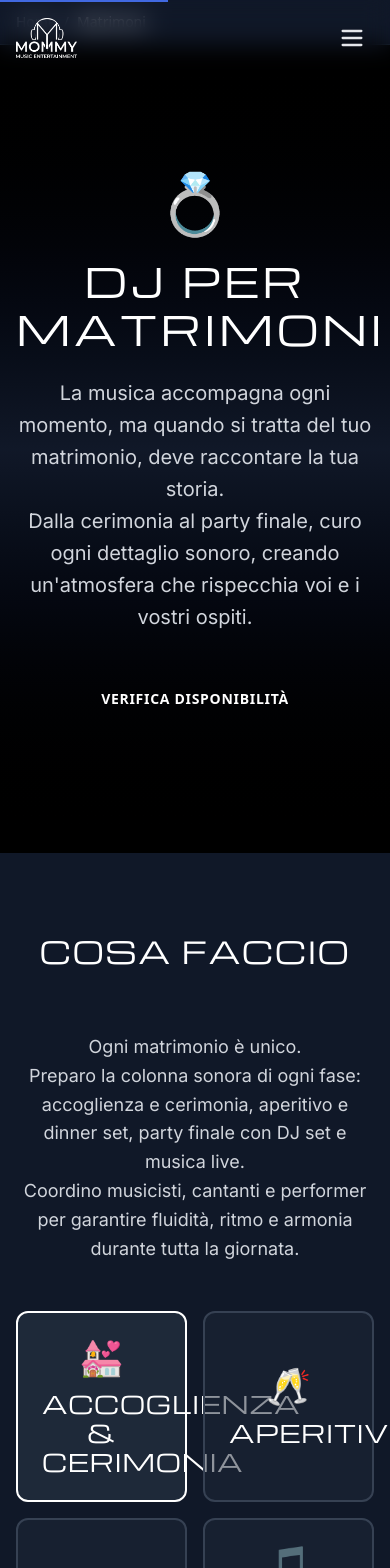
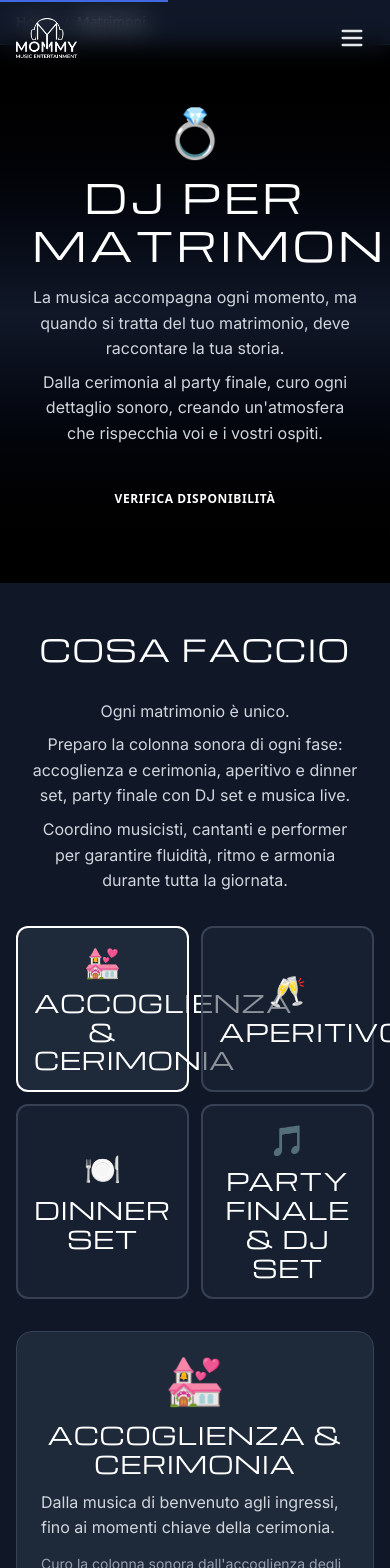
Before and after one commit to mommydjsalmani-cloud/mommy-marketing, a Next.js app: page /matrimoni in a window 390 px wide. Shown: the top 1568 px of the page. Built offline with nearby package versions, Linux system fonts and the light colour scheme.

Commit message:
Ottimizzato layout mobile pagina matrimoni - responsive design migliorato

```diff
--- a/app/matrimoni/page.tsx
+++ b/app/matrimoni/page.tsx
@@ -51,18 +51,18 @@ export default function Matrimoni() {
       </nav>
 
       {/* Hero */}
-      <section className="relative py-32 bg-gradient-to-b from-black via-gray-900 to-black">
+      <section className="relative py-16 md:py-32 bg-gradient-to-b from-black via-gray-900 to-black">
         <div className="container-custom text-center">
-          <div className="text-6xl mb-6">💍</div>
-          <h1 className="mb-6 text-white font-display">DJ per Matrimoni</h1>
-          <p className="font-sans text-xl text-gray-300 max-w-3xl mx-auto leading-relaxed">
-            La musica accompagna ogni momento, ma quando si tratta del tuo matrimonio, deve raccontare la tua storia.<br />
-            Dalla cerimonia al party finale, curo ogni dettaglio sonoro, creando un'atmosfera che rispecchia voi e i vostri ospiti.
+          <div className="text-5xl md:text-6xl mb-4 md:mb-6">💍</div>
+          <h1 className="mb-4 md:mb-6 text-white font-display px-4">DJ per Matrimoni</h1>
+          <p className="font-sans text-base md:text-xl text-gray-300 max-w-3xl mx-auto leading-relaxed px-4">
+            La musica accompagna ogni momento, ma quando si tratta del tuo matrimonio, deve raccontare la tua storia.<br className="hidden sm:block" />
+            <span className="block sm:inline mt-2 sm:mt-0">Dalla cerimonia al party finale, curo ogni dettaglio sonoro, creando un'atmosfera che rispecchia voi e i vostri ospiti.</span>
           </p>
-          <div className="mt-10">
+          <div className="mt-8 md:mt-10 px-4">
             <a
               href="#contatti"
-              className="font-sans inline-block bg-accent hover:bg-accent-hover text-white px-12 py-4 rounded-full font-semibold transition-colors uppercase tracking-wider text-sm"
+              className="font-sans inline-block bg-accent hover:bg-accent-hover text-white px-8 md:px-12 py-3 md:py-4 rounded-full font-semibold transition-colors uppercase tracking-wider text-xs md:text-sm"
             >
               Verifica disponibilità
             </a>
@@ -71,45 +71,45 @@ export default function Matrimoni() {
       </section>
 
       {/* Timeline - 4 Fasi */}
-      <section className="py-20 bg-gray-900">
+      <section className="py-12 md:py-20 bg-gray-900">
         <div className="container-custom max-w-6xl">
-          <h2 className="text-center mb-16 text-white uppercase tracking-wider">Cosa Faccio</h2>
-          <p className="font-sans text-center text-gray-300 max-w-3xl mx-auto mb-12 text-lg leading-relaxed">
-            Ogni matrimonio è unico.<br />
-            Preparo la colonna sonora di ogni fase: accoglienza e cerimonia, aperitivo e dinner set, party finale con DJ set e musica live.<br />
-            Coordino musicisti, cantanti e performer per garantire fluidità, ritmo e armonia durante tutta la giornata.
+          <h2 className="text-center mb-8 md:mb-16 text-white uppercase tracking-wider px-4">Cosa Faccio</h2>
+          <p className="font-sans text-center text-gray-300 max-w-3xl mx-auto mb-8 md:mb-12 text-base md:text-lg leading-relaxed px-4">
+            Ogni matrimonio è unico.<br className="hidden sm:block" />
+            <span className="block sm:inline mt-2 sm:mt-0">Preparo la colonna sonora di ogni fase: accoglienza e cerimonia, aperitivo e dinner set, party finale con DJ set e musica live.</span><br className="hidden sm:block" />
+            <span className="block sm:inline mt-2 sm:mt-0">Coordino musicisti, cantanti e performer per garantire fluidità, ritmo e armonia durante tutta la giornata.</span>
           </p>
 
           {/* Tab Navigation */}
-          <div className="grid grid-cols-2 md:grid-cols-4 gap-4 mb-12">
+          <div className="grid grid-cols-2 md:grid-cols-4 gap-3 md:gap-4 mb-8 md:mb-12">
             {phases.map((phase) => (
               <button
                 key={phase.id}
                 onClick={() => setActivePhase(phase.id)}
-                className={`p-6 rounded-xl border-2 transition-all text-center ${
+                className={`p-4 md:p-6 rounded-xl border-2 transition-all text-center ${
                   activePhase === phase.id
                     ? 'border-accent bg-gray-800 text-white'
                     : 'border-gray-700 bg-gray-800/50 text-gray-400 hover:border-gray-600'
                 }`}
               >
-                <div className="text-4xl mb-3">{phase.icon}</div>
-                <h3 className="font-display text-sm font-semibold">{phase.title}</h3>
+                <div className="text-3xl md:text-4xl mb-2 md:mb-3">{phase.icon}</div>
+                <h3 className="font-display text-xs md:text-sm font-semibold leading-tight">{phase.title}</h3>
               </button>
             ))}
           </div>
 
           {/* Active Phase Content */}
-          <div className="bg-gray-800 border border-gray-700 p-10 rounded-2xl">
-            <div className="flex items-start gap-6">
-              <div className="text-6xl">{phases[activePhase].icon}</div>
+          <div className="bg-gray-800 border border-gray-700 p-6 md:p-10 rounded-2xl">
+            <div className="flex flex-col md:flex-row items-start gap-4 md:gap-6">
+              <div className="text-5xl md:text-6xl mx-auto md:mx-0">{phases[activePhase].icon}</div>
               <div className="flex-1">
-                <h3 className="font-display text-2xl font-bold text-white mb-4">
+                <h3 className="font-display text-xl md:text-2xl font-bold text-white mb-3 md:mb-4 text-center md:text-left">
                   {phases[activePhase].title}
                 </h3>
-                <p className="font-sans text-gray-300 mb-4 text-lg leading-relaxed">
+                <p className="font-sans text-gray-300 mb-3 md:mb-4 text-base md:text-lg leading-relaxed">
                   {phases[activePhase].description}
                 </p>
-                <p className="font-sans text-gray-400 leading-relaxed">
+                <p className="font-sans text-gray-400 text-sm md:text-base leading-relaxed">
                   {phases[activePhase].details}
                 </p>
               </div>
@@ -119,37 +119,37 @@ export default function Matrimoni() {
       </section>
 
       {/* Approccio */}
-      <section className="py-20 bg-black">
+      <section className="py-12 md:py-20 bg-black">
         <div className="container-custom max-w-4xl">
-          <h2 className="text-center mb-16 text-white uppercase tracking-wider">Approccio</h2>
-          <div className="bg-gray-800 border border-gray-700 p-8 md:p-10 rounded-2xl mb-12">
-            <div className="space-y-6 text-gray-300 leading-relaxed">
-              <p className="font-sans text-lg">
+          <h2 className="text-center mb-8 md:mb-16 text-white uppercase tracking-wider px-4">Approccio</h2>
+          <div className="bg-gray-800 border border-gray-700 p-6 md:p-10 rounded-2xl mb-8 md:mb-12">
+            <div className="space-y-4 md:space-y-6 text-gray-300 leading-relaxed">
+              <p className="font-sans text-base md:text-lg">
                 Prima di ogni evento dedico tempo all'ascolto della coppia e alla costruzione della scaletta.
               </p>
-              <p className="font-sans text-lg">
+              <p className="font-sans text-base md:text-lg">
                 Mi confronto con la wedding planner, il catering e i tecnici audio per curare anche tempi e regia generale.
               </p>
-              <p className="font-sans text-lg">
+              <p className="font-sans text-base md:text-lg">
                 Durante la serata leggo il pubblico e adatto la musica in tempo reale, alternando generi e mashup per mantenere sempre energia e coinvolgimento.
               </p>
             </div>
           </div>
 
           {/* Destination Wedding */}
-          <div className="bg-gray-800 border border-gray-700 p-8 md:p-10 rounded-2xl">
-            <div className="text-center mb-6">
-              <div className="text-5xl mb-4">�</div>
-              <h3 className="font-display text-2xl text-white mb-4">Destination Wedding</h3>
+          <div className="bg-gray-800 border border-gray-700 p-6 md:p-10 rounded-2xl">
+            <div className="text-center mb-4 md:mb-6">
+              <div className="text-4xl md:text-5xl mb-3 md:mb-4">🌍</div>
+              <h3 className="font-display text-xl md:text-2xl text-white mb-3 md:mb-4 px-4">Destination Wedding</h3>
             </div>
-            <div className="space-y-4 text-gray-300 leading-relaxed">
-              <p className="font-sans text-lg">
+            <div className="space-y-3 md:space-y-4 text-gray-300 leading-relaxed">
+              <p className="font-sans text-base md:text-lg">
                 Ho lavorato con coppie provenienti da Irlanda, Inghilterra, Stati Uniti, India, Francia, Australia e molti altri paesi.
               </p>
-              <p className="font-sans text-lg">
+              <p className="font-sans text-base md:text-lg">
                 Comprendere culture musicali diverse è fondamentale per creare un'atmosfera accogliente per tutti gli ospiti.
               </p>
-              <p className="font-sans text-lg">
+              <p className="font-sans text-base md:text-lg">
                 Lavoro regolarmente in <strong className="text-white">Svizzera, Toscana, Lombardia e Veneto</strong>, collaborando con le migliori wedding planner italiane e internazionali.
               </p>
             </div>
@@ -158,18 +158,18 @@ export default function Matrimoni() {
       </section>
 
       {/* App Richiedi un Brano */}
-      <section className="py-20 bg-gray-900">
+      <section className="py-12 md:py-20 bg-gray-900">
         <div className="container-custom max-w-4xl">
-          <div className="bg-gray-800 border border-gray-700 p-8 md:p-10 rounded-2xl">
-            <div className="text-center mb-6">
-              <div className="text-5xl mb-4">🎵</div>
-              <h2 className="font-display text-2xl text-white mb-6">App "Richiedi un Brano"</h2>
+          <div className="bg-gray-800 border border-gray-700 p-6 md:p-10 rounded-2xl">
+            <div className="text-center mb-4 md:mb-6">
+              <div className="text-4xl md:text-5xl mb-3 md:mb-4">🎵</div>
+              <h2 className="font-display text-xl md:text-2xl text-white mb-4 md:mb-6 px-4">App "Richiedi un Brano"</h2>
             </div>
-            <div className="space-y-4 text-gray-300 leading-relaxed">
-              <p className="font-sans text-lg text-center">
+            <div className="space-y-3 md:space-y-4 text-gray-300 leading-relaxed">
+              <p className="font-sans text-base md:text-lg text-center">
                 Durante il party, gli ospiti possono inviare le loro richieste musicali in tempo reale tramite un'app dedicata che ho sviluppato personalmente.
               </p>
-              <p className="font-sans text-lg text-center">
+              <p className="font-sans text-base md:text-lg text-center">
                 In questo modo ogni persona partecipa e la pista rimane sempre viva.
               </p>
             </div>
@@ -178,16 +178,16 @@ export default function Matrimoni() {
       </section>
 
       {/* CTA */}
-      <section id="contatti" className="py-20 bg-black">
+      <section id="contatti" className="py-12 md:py-20 bg-black">
         <div className="container-custom text-center max-w-2xl">
-          <h2 className="font-display mb-6 text-white">Vuoi una colonna sonora creata su misura per il tuo matrimonio?</h2>
-          <p className="font-sans text-gray-400 mb-10 leading-relaxed">
+          <h2 className="font-display mb-4 md:mb-6 text-white px-4">Vuoi una colonna sonora creata su misura per il tuo matrimonio?</h2>
+          <p className="font-sans text-gray-400 mb-8 md:mb-10 leading-relaxed px-4">
             Contattami per verificare la disponibilità e ricevere una proposta personalizzata.
           </p>
-          <div className="flex flex-col sm:flex-row gap-6 justify-center">
+          <div className="flex flex-col sm:flex-row gap-4 md:gap-6 justify-center px-4">
             <Link
               href="/contatti"
-              className="font-sans inline-block bg-accent hover:bg-accent-hover text-white px-12 py-4 rounded-full font-semibold transition-colors uppercase tracking-wider text-sm"
+              className="font-sans inline-block bg-accent hover:bg-accent-hover text-white px-8 md:px-12 py-3 md:py-4 rounded-full font-semibold transition-colors uppercase tracking-wider text-xs md:text-sm"
             >
               Richiedi informazioni
             </Link>
@@ -195,7 +195,7 @@ export default function Matrimoni() {
               href="https://wa.me/393123456789"
               target="_blank"
               rel="noopener noreferrer"
-              className="font-sans inline-block border-2 border-accent text-accent hover:bg-accent hover:text-white px-12 py-4 rounded-full font-semibold transition-colors uppercase tracking-wider text-sm"
+              className="font-sans inline-block border-2 border-accent text-accent hover:bg-accent hover:text-white px-8 md:px-12 py-3 md:py-4 rounded-full font-semibold transition-colors uppercase tracking-wider text-xs md:text-sm"
             >
               Scrivimi su WhatsApp
             </a>
```
